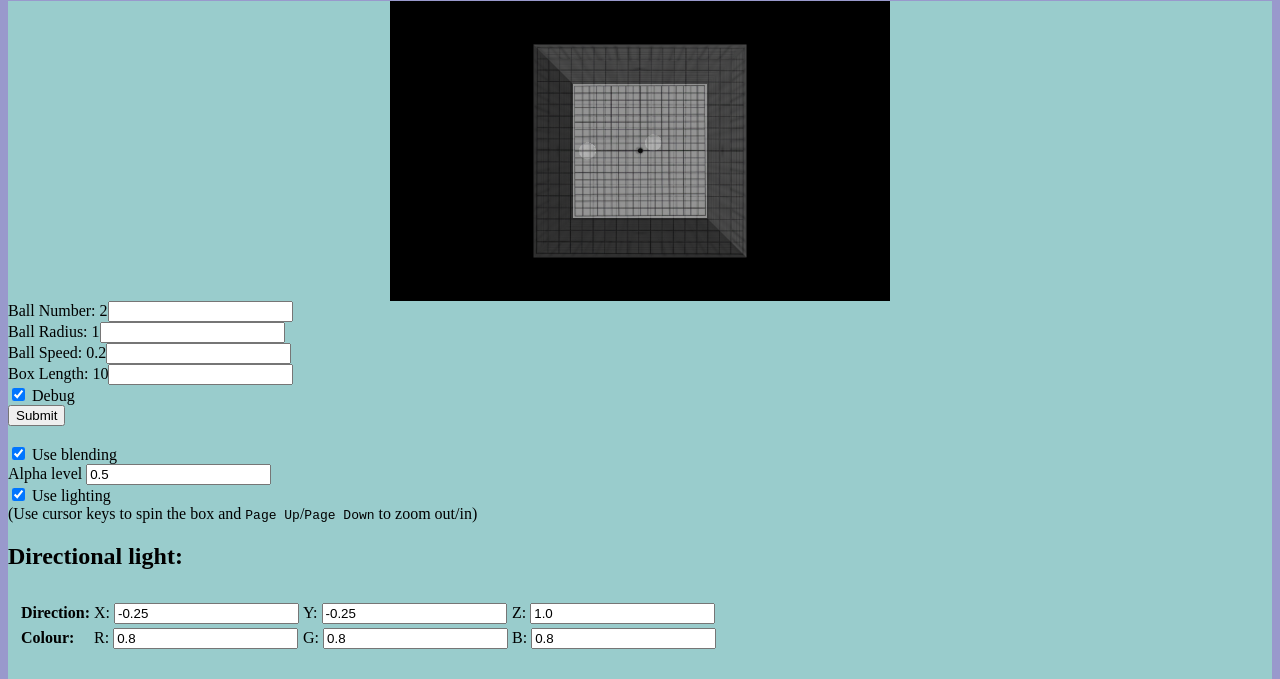
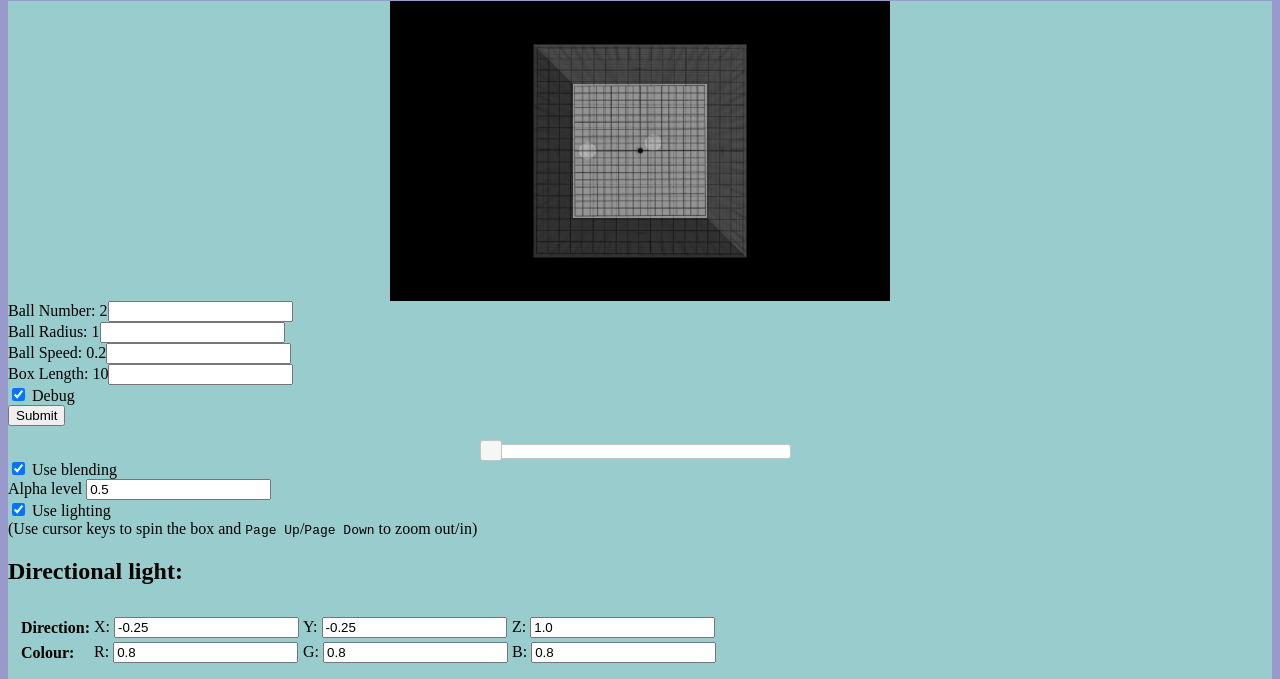
Before and after one commit to cdaniels/Collision-Simulation, a plain HTML site: page WebGL_Sim/project.html in a window 1280 px wide. Shown: the part 79-758 px from the top of the page. Drawn offline with nearby package versions, Linux system fonts and the light colour scheme; animation ran at ten frames a second.

Commit message:
added jquery slider for box size control

```diff
--- a/WebGL_Sim/project.css
+++ b/WebGL_Sim/project.css
@@ -13,17 +13,24 @@ header h1, footer p{
 	text-align:center;
 }
 
-#content{
-	background-color:#99CCCC;
-	height:900px;
-	}
-
 canvas{
 	display:block;
 	margin: auto;
 	text-align:center;
 }
 
+#content{
+	background-color:#99CCCC;
+	height:900px;
+}
+
+#slider{
+	width:300px;
+	margin: auto;
+	display:block;
+}
+
+
 /**#mycanvas{
 	border: none;
 	width:600px;
--- a/WebGL_Sim/project.html
+++ b/WebGL_Sim/project.html
@@ -5,7 +5,9 @@
 <title>Collision Simulation</title>
 
 <link href="project.css" rel="stylesheet" type="text/css">
+<link rel="stylesheet" href="http://code.jquery.com/ui/1.10.1/themes/base/jquery-ui.css" />
 <script src="http://code.jquery.com/jquery-latest.js"></script>
+<script src="http://code.jquery.com/ui/1.10.1/jquery-ui.js"></script>
 <script type="text/javascript" src="glMatrix-0.9.5.min.js"></script>
 <script type="text/javascript" src="webgl-utils.js"></script>
 <script id="shader-fs" type="x-shader/x-fragment">
@@ -87,8 +89,8 @@
 			<input type="checkbox" id="debug" checked  "/> Debug<br/>
             <input type="button" value="Submit" onClick="inputSettings(this.form)">
         </form>
-
 		<br />
+		<div id="slider"></div>
 
 
 		<input type="checkbox" id="blending" checked /> Use blending<br/>
@@ -131,16 +133,27 @@
     </footer>
 </body>
 <script>
+
+/**dummy function for slider creation**/
+$(function() {
+$( "#slider" ).slider();
+});
+
+/**simple call to refresh the page**/
 function checkRefresh(value)
 {
 	document.settings.submit();
 }
+/**
+inputs imports system parameters on submit button
+press
+**/
 function inputSettings(form){
 	$("#ball_number").html(form.ball_number.value);
 	$("#ball_radius").html(form.ball_radius.value);
 	$("#ball_speed").html(form.ball_speed.value);
 	$("#box_length").html(form.box_length.value);
-	console.log("sucess!");
+	//console.log("sucess!");
 	posV = [];
 	velV = [];
 	webGLStart();
```
Also changed, not shown: WebGL_Sim/rebase.txt (deleted).
